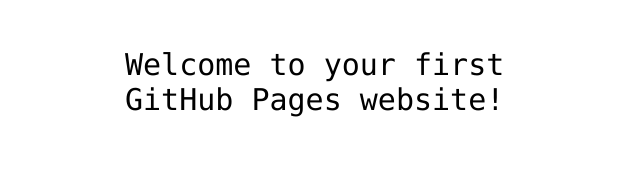
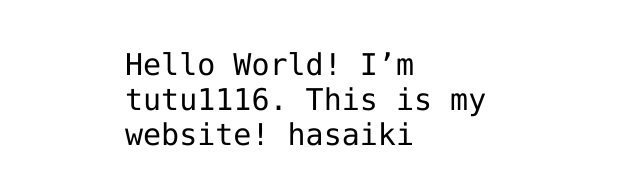
Before and after one commit to tutu1116/hello-world, a plain HTML site: page index.html in a window 1280 px wide. Shown: the part 341-526 px from the top of the page, without its empty margins (315-955 px from the left). Drawn offline with Linux system fonts and the light colour scheme.

Commit message:
The New Word.html
and   first day

```diff
--- a/index.html
+++ b/index.html
@@ -12,7 +12,7 @@
 <img src="https://octodex.github.com/images/daftpunktocat-thomas.gif" id="octocat" alt="octocat-gif" />
 
 <!-- Change this code here by copy and pasting your template on line 15 -->
-<p>Welcome to your first GitHub Pages website!</p>
+<p>Hello World! I’m tutu1116. This is my website! hasaiki</p>
 
 </body>
 </html>
```
